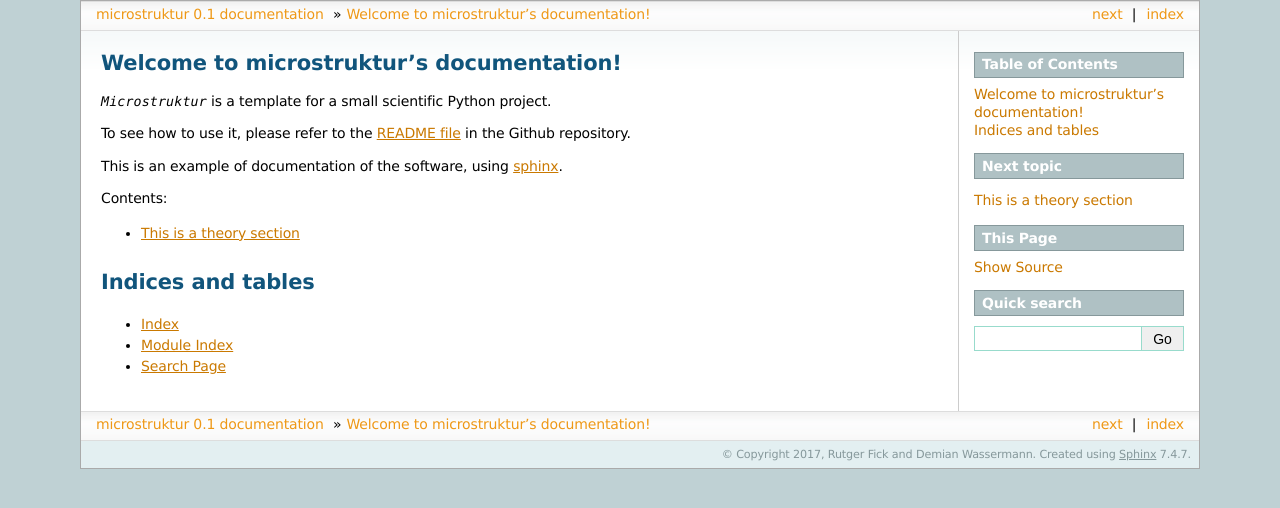
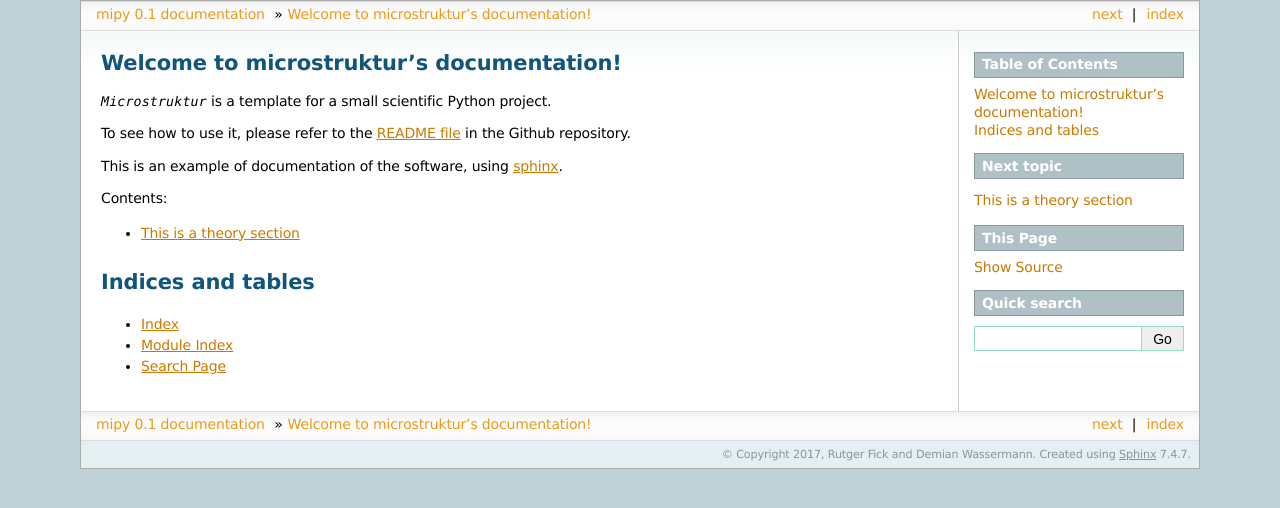
Before and after one commit to AthenaEPI/dmipy, a Sphinx documentation site: the page built from doc/index.rst, in a window 1280 px wide. Shown: the top 508 px of the page. Built offline with Sphinx 7.4.7, drawn with Linux system fonts in a browser that asks for light colours; pages that are not in the unit, such as notebooks, are missing from menus.

Commit message:
updated conf for sphinx

```diff
--- a/doc/conf.py
+++ b/doc/conf.py
@@ -1,7 +1,7 @@
 #!/usr/bin/env python3
 # -*- coding: utf-8 -*-
 #
-# microstruktur documentation build configuration file, created by
+# mipy documentation build configuration file, created by
 # sphinx-quickstart on Tue Apr 14 10:29:06 2015.
 #
 # This file is execfile()d with the current directory set to its
@@ -17,7 +17,7 @@ import sys
 import os
 
 # General information about the project.
-project = 'microstruktur'
+project = 'mipy'
 copyright = '2017, Rutger Fick and Demian Wassermann'
 
 currentdir = os.path.abspath(os.path.dirname(__file__))
@@ -65,7 +65,8 @@ extensions = ['sphinx.ext.autodoc',
               'math_dollar',  # has to go before numpydoc
               'numpydoc',
               'github',
-              'sphinx_gallery.gen_gallery']
+             # 'sphinx_gallery.gen_gallery'
+              ]
 
 # Add any paths that contain templates here, relative to this directory.
 templates_path = ['_templates']
@@ -218,7 +219,7 @@ html_domain_indices = False
 #html_file_suffix = None
 
 # Output file base name for HTML help builder.
-htmlhelp_basename = 'microstrukturdoc'
+htmlhelp_basename = 'mipydoc'
 
 
 # -- Options for LaTeX output ---------------------------------------------
@@ -238,8 +239,8 @@ latex_elements = {
 # (source start file, target name, title,
 #  author, documentclass [howto, manual, or own class]).
 latex_documents = [
-  ('index', 'microstruktur.tex', 'microstruktur Documentation',
-   'Ariel Rokem', 'manual'),
+  ('index', 'mipy.tex', 'mipy Documentation',
+   'Rutger Fick, Demian Wassermann', 'manual'),
 ]
 
 # The name of an image file (relative to this directory) to place at the top of
@@ -268,8 +269,8 @@ latex_documents = [
 # One entry per manual page. List of tuples
 # (source start file, name, description, authors, manual section).
 man_pages = [
-    ('index', 'microstruktur', 'microstruktur Documentation',
-     ['Ariel Rokem'], 1)
+    ('index', 'mipy', 'mipy Documentation',
+     ['Rutger Fick, Demian Wassermann'], 1)
 ]
 
 # If true, show URL addresses after external links.
@@ -282,8 +283,8 @@ man_pages = [
 # (source start file, target name, title, author,
 #  dir menu entry, description, category)
 texinfo_documents = [
-  ('index', 'microstruktur', 'microstruktur Documentation',
-   'Ariel Rokem', 'microstruktur', 'One line description of project.',
+  ('index', 'mipy', 'mipy Documentation',
+   'Rutger Fick, Demian Wassermann', 'mipy', 'One line description of project.',
    'Miscellaneous'),
 ]
 
```
